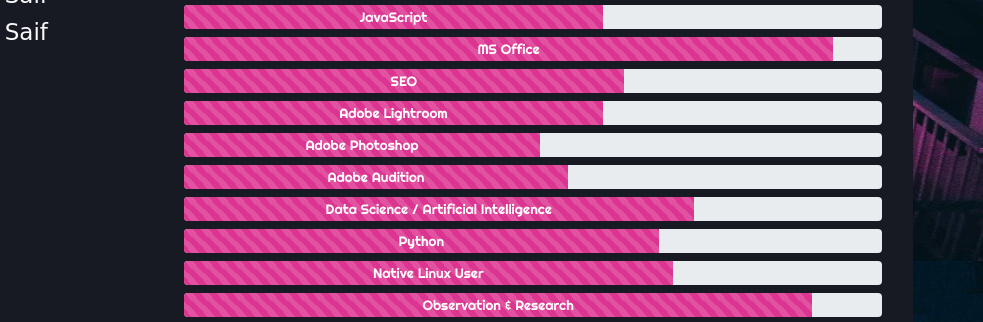
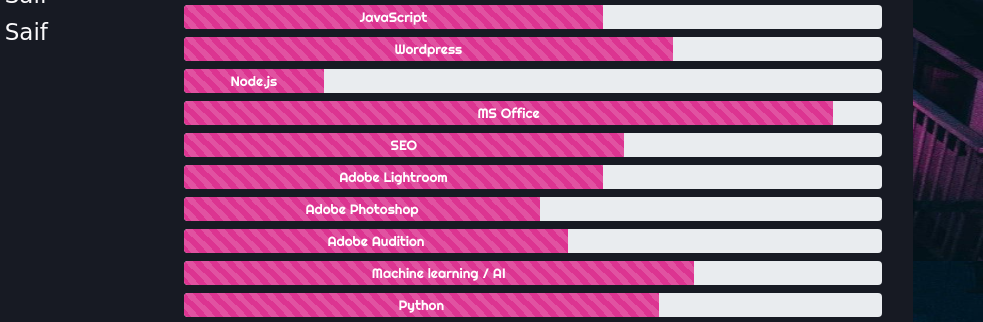
Before and after one commit to mrhassansaif/Resume, a plain HTML site: page index.html in a window 1280 px wide. Shown: the part 1339-1661 px from the top of the page, 297-1280 px from the left. Drawn offline with nearby package versions, Linux system fonts and the light colour scheme; a web font is replaced by a local one.

Commit message:
Added Skills

```diff
--- a/index.html
+++ b/index.html
@@ -260,6 +260,16 @@
                 </div>
               </div>
               <div class="progress m-2">
+                <div class="progress-bar progress-bar-striped progress-bar-animated rounded-"  role="progressbar" aria-valuenow="75" aria-valuemin="0" aria-valuemax="100" style="width: 70%">
+                Wordpress
+                </div>
+              </div>
+              <div class="progress m-2">
+                <div class="progress-bar progress-bar-striped progress-bar-animated rounded-"  role="progressbar" aria-valuenow="75" aria-valuemin="0" aria-valuemax="100" style="width: 20%">
+                Node.js
+                </div>
+              </div>
+              <div class="progress m-2">
                 <div class="progress-bar progress-bar-striped progress-bar-animated rounded-"  role="progressbar" aria-valuenow="75" aria-valuemin="0" aria-valuemax="100" style="width: 93%">
                 MS Office
                 </div>
@@ -286,7 +296,7 @@
               </div>
               <div class="progress m-2">
                 <div class="progress-bar progress-bar-striped progress-bar-animated rounded-"  role="progressbar" aria-valuenow="75" aria-valuemin="0" aria-valuemax="100" style="width: 73%">
-                Data Science / Artificial Intelligence
+                Machine learning / AI
                 </div>
               </div>
               <div class="progress m-2">
```
